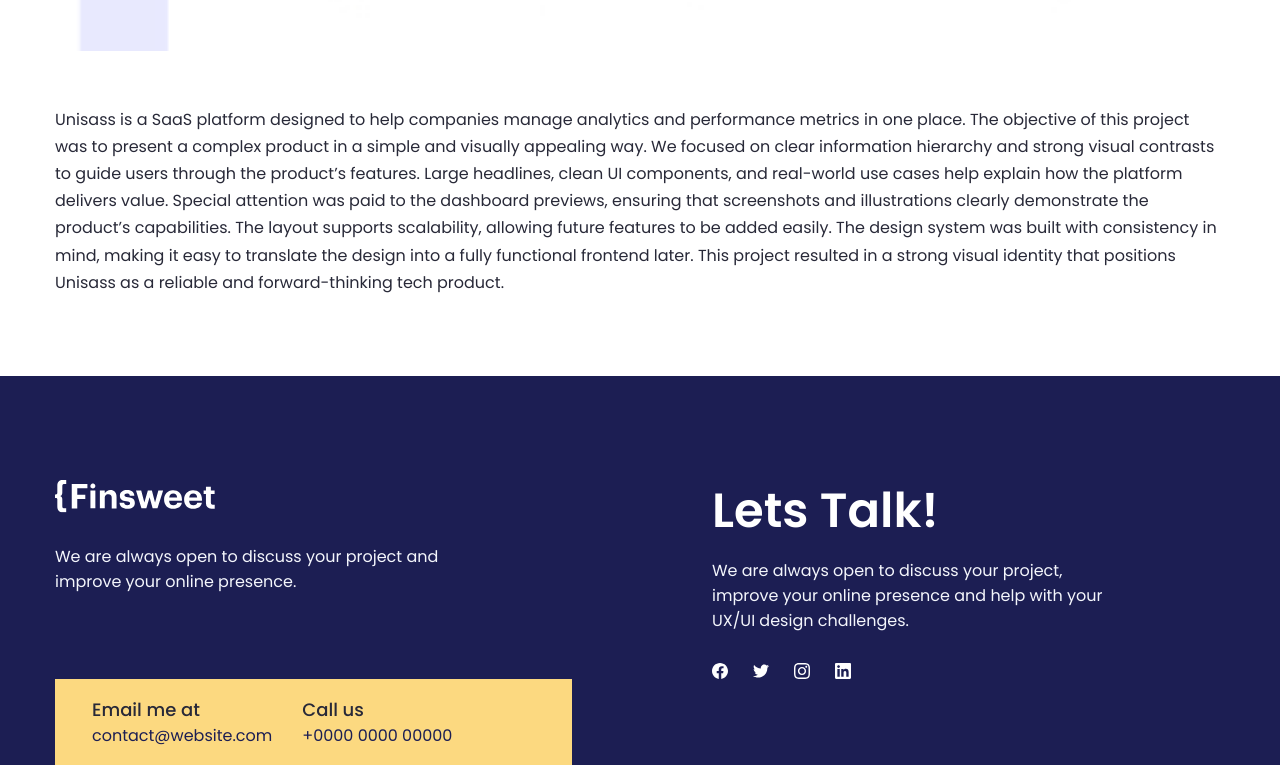
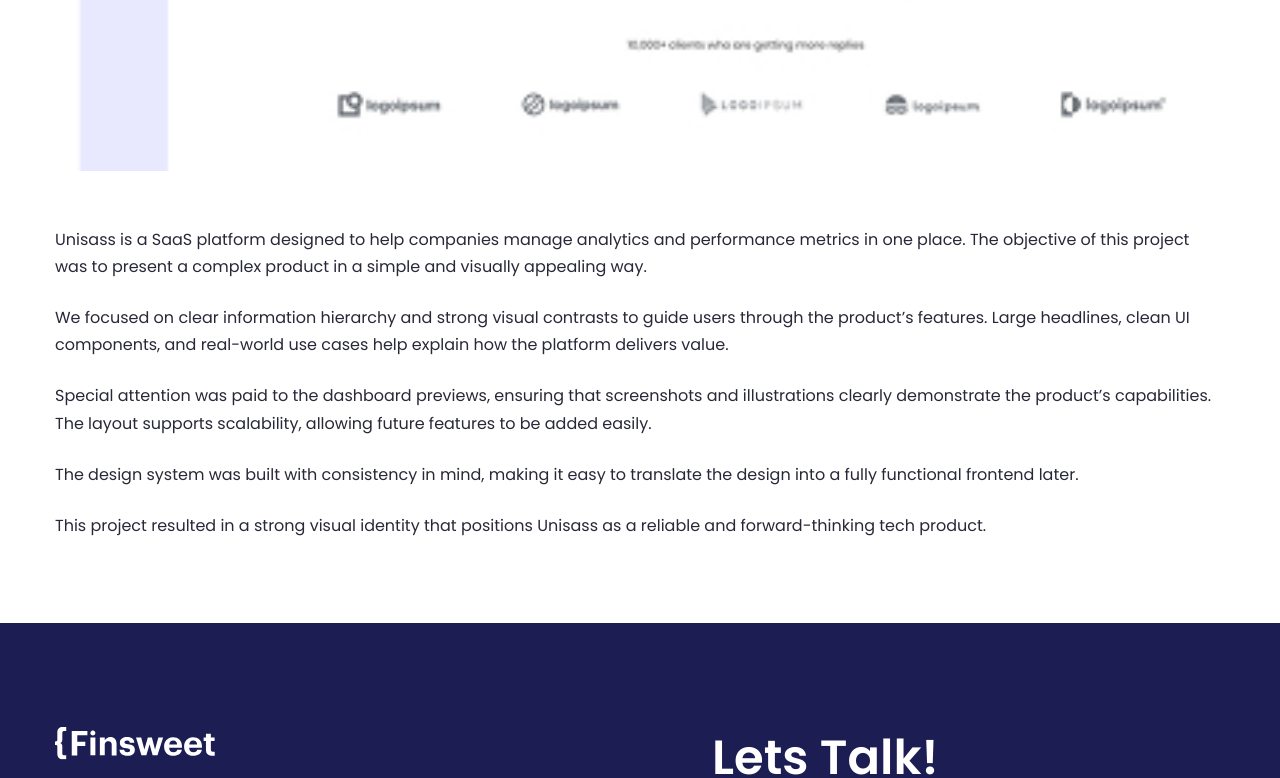
Before and after one commit to andreyk1n/finsweet, a React (Create React App) app: page /work/1 in a window 1280 px wide. Shown: the part 1002-1780 px from the top of the page. Built offline with nearby package versions, Linux system fonts and the light colour scheme; the HTML template or start-up script is replaced by a standard one.

Commit message:
refactor: update works data structure to use arrays for content and enhance SingleWork component for rendering

```diff
--- a/src/data/works.js
+++ b/src/data/works.js
@@ -5,51 +5,39 @@
     description:
       "A bold and modern SaaS website concept designed to showcase product features, analytics, and scalability.",
     image: "/images/projects/project-2.jpg",
-        content: `
-Unisass is a SaaS platform designed to help companies manage analytics and performance metrics in one place. The objective of this project was to present a complex product in a simple and visually appealing way.
-
-We focused on clear information hierarchy and strong visual contrasts to guide users through the product’s features. Large headlines, clean UI components, and real-world use cases help explain how the platform delivers value.
-
-Special attention was paid to the dashboard previews, ensuring that screenshots and illustrations clearly demonstrate the product’s capabilities. The layout supports scalability, allowing future features to be added easily.
-
-The design system was built with consistency in mind, making it easy to translate the design into a fully functional frontend later.
-
-This project resulted in a strong visual identity that positions Unisass as a reliable and forward-thinking tech product.
-    `,
+    content: [
+      "Unisass is a SaaS platform designed to help companies manage analytics and performance metrics in one place. The objective of this project was to present a complex product in a simple and visually appealing way.",
+      "We focused on clear information hierarchy and strong visual contrasts to guide users through the product’s features. Large headlines, clean UI components, and real-world use cases help explain how the platform delivers value.",
+      "Special attention was paid to the dashboard previews, ensuring that screenshots and illustrations clearly demonstrate the product’s capabilities. The layout supports scalability, allowing future features to be added easily.",
+      "The design system was built with consistency in mind, making it easy to translate the design into a fully functional frontend later.",
+      "This project resulted in a strong visual identity that positions Unisass as a reliable and forward-thinking tech product."
+    ],
   },
-
   {
     id: 2,
     title: "Church Website Design",
     description:
       "A warm and welcoming website designed for a modern church community with a focus on storytelling and connection.",
     image: "/images/projects/project-3.jpg",
-        content: `
-This church website project was focused on creating an emotional connection with visitors while keeping the experience simple and accessible for all age groups.
-
-The design uses large imagery, warm colors, and meaningful typography to communicate values such as faith, community, and openness. The homepage tells a story — from welcoming new visitors to encouraging participation in events and services.
-
-We structured the content to highlight sermons, upcoming events, and ways to get involved. Accessibility and readability were top priorities, ensuring that content is easy to consume on all devices.
-
-The final design helps the church strengthen its online presence and better connect with both existing members and newcomers.
-    `,
+    content: [
+      "This church website project was focused on creating an emotional connection with visitors while keeping the experience simple and accessible for all age groups.",
+      "The design uses large imagery, warm colors, and meaningful typography to communicate values such as faith, community, and openness. The homepage tells a story — from welcoming new visitors to encouraging participation in events and services.",
+      "We structured the content to highlight sermons, upcoming events, and ways to get involved. Accessibility and readability were top priorities, ensuring that content is easy to consume on all devices.",
+      "The final design helps the church strengthen its online presence and better connect with both existing members and newcomers."
+    ],
   },
-
   {
     id: 3,
     title: "Startup Landing Page Design",
     description:
       "A conversion-focused landing page designed for an early-stage startup launching a new digital product.",
     image: "/images/projects/project-4.jpg",
-        content: `
-This startup landing page was created to support a product launch and drive early user sign-ups. The main challenge was to clearly communicate the product’s value within seconds.
-
-We designed a strong hero section with a clear headline, supporting text, and a focused call-to-action. The page then walks users through the problem, the solution, and the key benefits of the product.
-
-Visual elements such as icons, illustrations, and screenshots were used to break down complex ideas into digestible sections. The layout was optimized for speed, clarity, and mobile responsiveness.
-
-The result is a clean, high-performing landing page that helps the startup validate their idea and attract early adopters.
-    `,
+    content: [
+      "This startup landing page was created to support a product launch and drive early user sign-ups. The main challenge was to clearly communicate the product’s value within seconds.",
+      "We designed a strong hero section with a clear headline, supporting text, and a focused call-to-action. The page then walks users through the problem, the solution, and the key benefits of the product.",
+      "Visual elements such as icons, illustrations, and screenshots were used to break down complex ideas into digestible sections. The layout was optimized for speed, clarity, and mobile responsiveness.",
+      "The result is a clean, high-performing landing page that helps the startup validate their idea and attract early adopters."
+    ],
   },
   {
     id: 4,
@@ -57,16 +45,12 @@
     description:
       "A modern office website designed in Webflow for a flexible workspace brand, focused on clarity, usability, and conversion.",
     image: "/images/projects/project-1.jpg",
-        content: `
-Workhub is a flexible office space brand focused on modern teams and fast-growing startups. The main goal of this project was to create a clean, professional website that communicates trust, flexibility, and human-centered design.
-
-We started with a deep discovery phase to understand the target audience — founders, HR managers, and remote teams. Based on these insights, we designed a layout that emphasizes clarity, openness, and ease of navigation.
-
-The homepage highlights the core value proposition, followed by sections that explain services, locations, and pricing. Strong typography and calm color palettes were used to reflect professionalism while staying friendly.
-
-The website was built entirely in Webflow, allowing the client to manage content easily without technical knowledge. Animations and subtle interactions were added to improve engagement without distracting from the message.
-
-As a result, the new website increased inquiries and significantly improved user engagement metrics.
-    `,
+    content: [
+      "Workhub is a flexible office space brand focused on modern teams and fast-growing startups. The main goal of this project was to create a clean, professional website that communicates trust, flexibility, and human-centered design.",
+      "We started with a deep discovery phase to understand the target audience — founders, HR managers, and remote teams. Based on these insights, we designed a layout that emphasizes clarity, openness, and ease of navigation.",
+      "The homepage highlights the core value proposition, followed by sections that explain services, locations, and pricing. Strong typography and calm color palettes were used to reflect professionalism while staying friendly.",
+      "The website was built entirely in Webflow, allowing the client to manage content easily without technical knowledge. Animations and subtle interactions were added to improve engagement without distracting from the message.",
+      "As a result, the new website increased inquiries and significantly improved user engagement metrics."
+    ],
   },
 ];
--- a/src/template-parts/components/single-work/SingleWork.jsx
+++ b/src/template-parts/components/single-work/SingleWork.jsx
@@ -16,7 +16,11 @@
           />
         </div>
 
-        <div className="single-work__content">{work.content}</div>
+        <div className="single-work__content">
+          {work.content.map((paragraph, index) => (
+            <p key={index}>{paragraph}</p>
+          ))}
+        </div>
       </div>
     </section>
   );
--- a/src/template-parts/components/single-work/single-work.scss
+++ b/src/template-parts/components/single-work/single-work.scss
@@ -1,5 +1,9 @@
 .single-work {
-    padding: 80px 0;
+    padding: 200px 0 60px 0;
+
+    @media (max-width: 992px) {
+        padding: 120px 0 40px 0;
+    }
 
     &__container {
         max-width: 900px;
```
Lines whose indentation alone changed are shown as unchanged.
